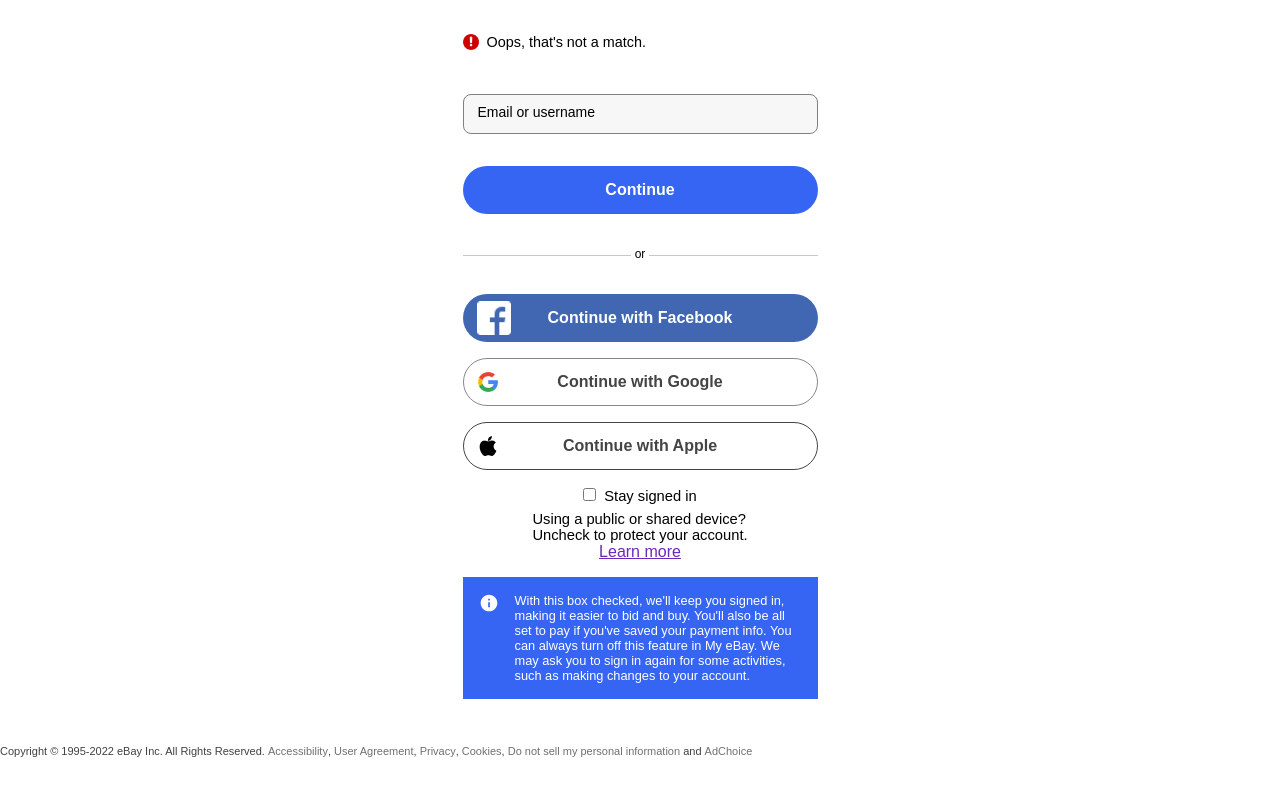
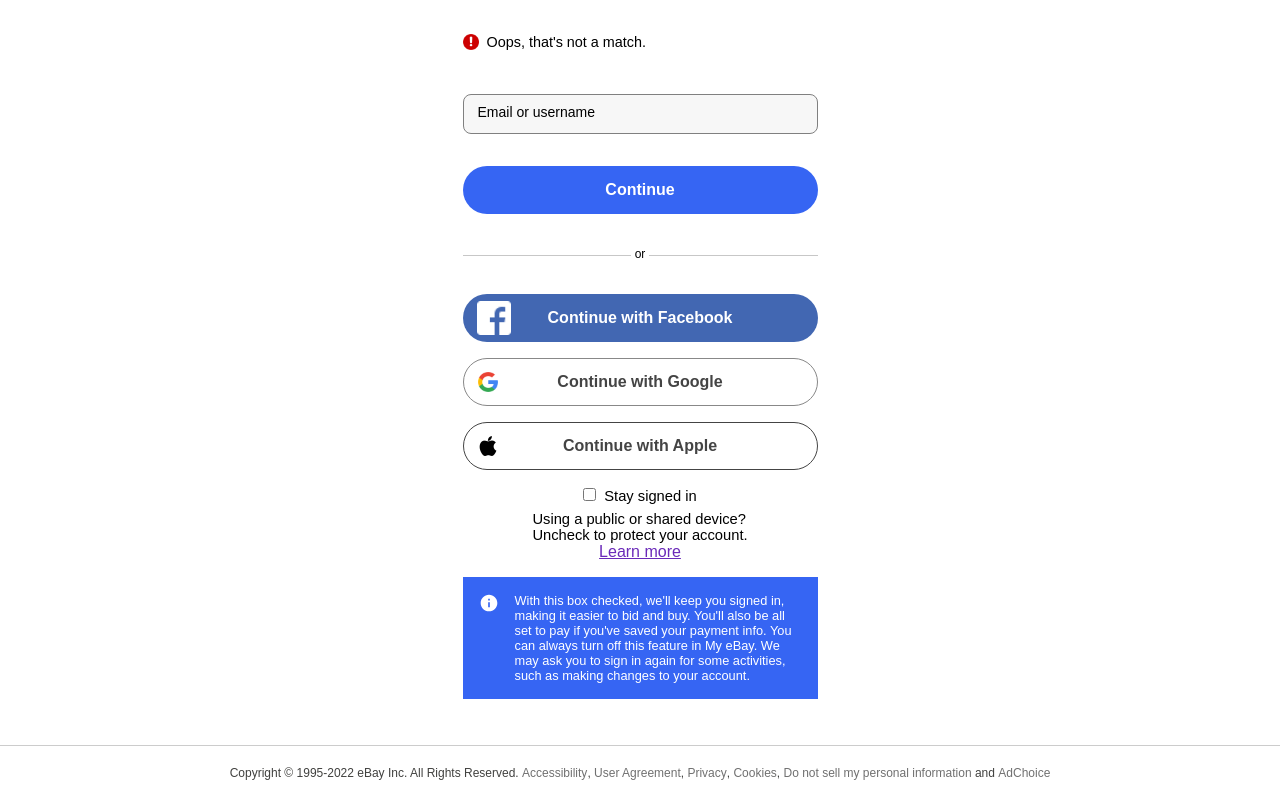
Before and after one commit to cybodt/ebay-clone, a React (Create React App) app: page /signin in a window 1280 px wide. Shown: the part 214-1014 px from the top of the page. Before the commit the page ends 971 px from the top, so only its background shows below. Built offline with nearby package versions, Linux system fonts and the light colour scheme.

Commit message:
share code on github

```diff
--- a/src/FooterCopyright.css
+++ b/src/FooterCopyright.css
@@ -1,6 +1,10 @@
 .footer-copyright {
   display: flex;
-  font-size: 11px;
+  justify-content: center;
+  flex-wrap: wrap;
+  padding: 20px 10px;
+  border-top: 1px solid #ccc;
+  font-size: 12px;
   color: #41413f;
 }
 
--- a/src/SignIn.css
+++ b/src/SignIn.css
@@ -1,7 +1,7 @@
 .sign-in {
   display: flex;
   flex-direction: column;
-  height: 100vh;
+  min-height: 100vh;
   min-width: 300px;
   font-family: 'Market Sans', Arial, sans-serif;
 }
@@ -22,6 +22,7 @@
 
 .sign-in__container {
   width: 355px;
+  flex-grow: 1;
   margin: 0 auto 30px;
 }
 
```
